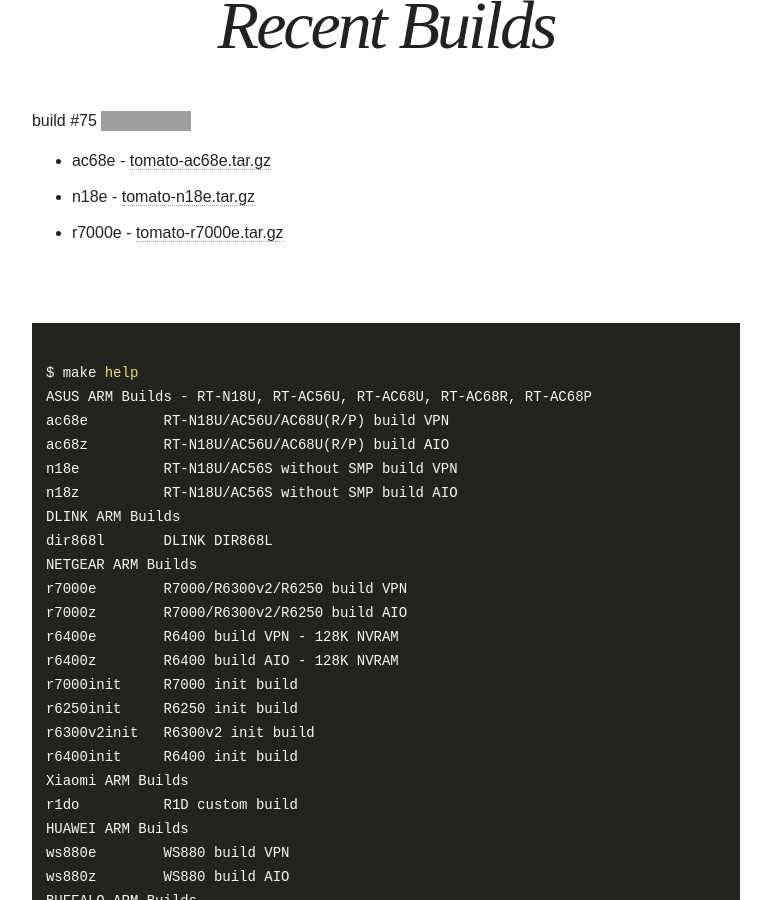
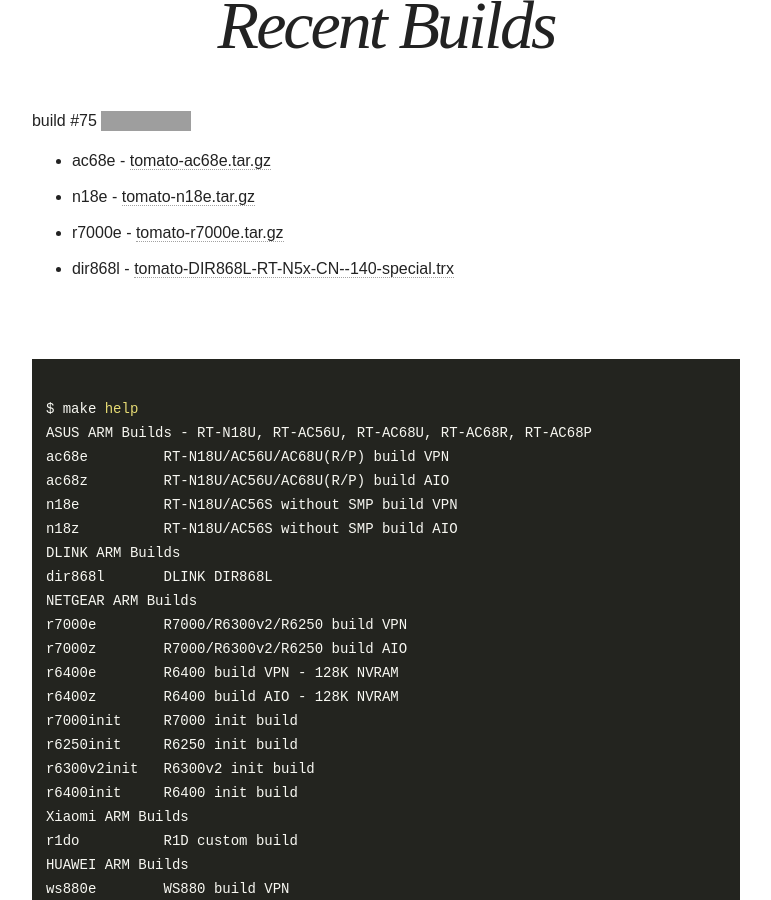
Before and after one commit to oglopss/tomato-arm-ci-jekyll, a Jekyll site: the page built from index.html, in a window 1280 px wide and 900 px high, scrolled down 487 px. Shown: the whole window, without its empty margins (254-1025 px from the left). Built offline with Jekyll 4.4.1, drawn with Linux system fonts in a browser that asks for light colours; nearby versions of some CDN libraries; grey boxes are pictures that could not be loaded.

Commit message:
Travis build 75 dir868l pushed to gh-pages

```diff
--- a/_data/ss.yml
+++ b/_data/ss.yml
@@ -3,3 +3,4 @@ files:
   - 0001 ac68e tomato-ac68e.tar.gz
   - 0003 r7000e tomato-r7000e.tar.gz
   - 0002 n18e tomato-n18e.tar.gz
+  - 0004 dir868l tomato-DIR868L-RT-N5x-CN--140-special.trx
```
